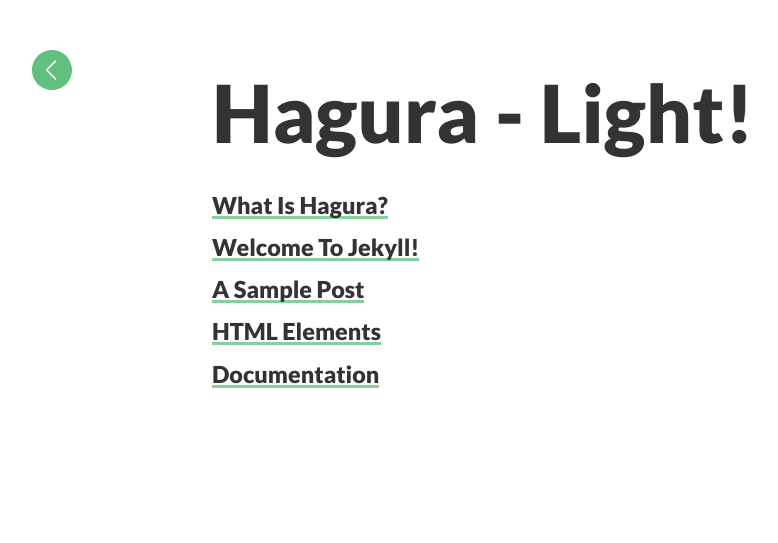
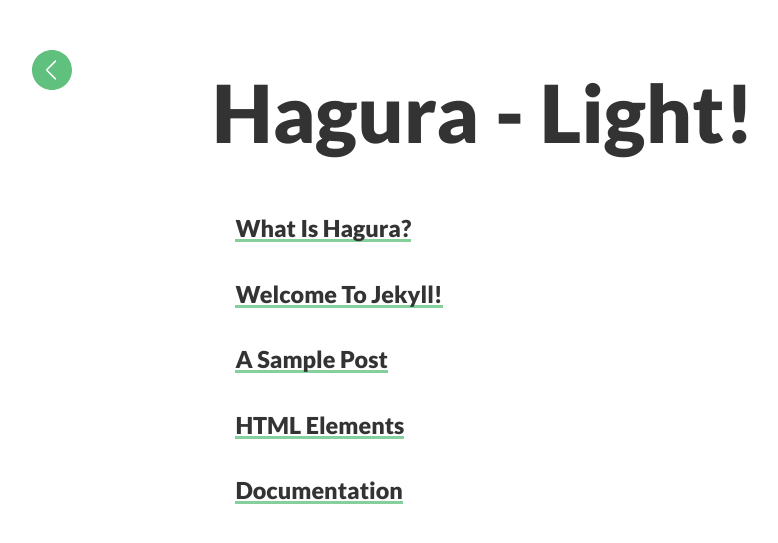
Before and after one commit to sharu725/hagura, a Jekyll site: the page built from index.html, in a window 1280 px wide. Shown: the top 543 px of the page, without its empty margins (18-796 px from the left). Built offline with Jekyll 4.4.1, drawn with Linux system fonts in a browser that asks for light colours.

Commit message:
no message

```diff
--- a/_sass/style.scss
+++ b/_sass/style.scss
@@ -16,7 +16,6 @@ body {
         text-rendering: optimizeLegibility;
         height: 100%;
     @include media-query($on-palm) {
-        font-size: $base-font-size;
         max-width: 100%;
         padding: 1em;
     }
@@ -146,3 +145,6 @@ blockquote {
     list-style: decimal;
     display: inline-block;
 }
+.post-list {
+    margin: 1em;
+}
--- a/index.html
+++ b/index.html
@@ -4,5 +4,5 @@ layout: post
 ---
 
 {% for post in site.posts %}
-<h3><a href="{{post.url | prepend: site.baseurl}}">{{post.title}}</a></h3>
+<h3 class="post-list"><a href="{{post.url | prepend: site.baseurl}}">{{post.title}}</a></h3>
 {% endfor %}
```
